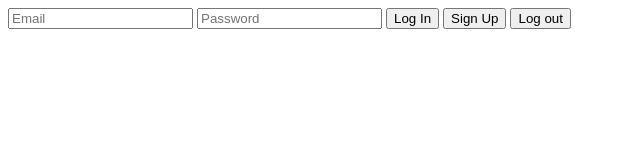
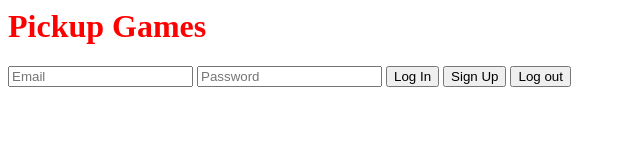
Before and after one commit to Bp3289/Pickup-Games1, a website: page ionic-maps/www/templates/landing.html in a window 1280 px wide. Shown: the whole page, without its empty margins (0-640 px from the left). Drawn offline with Linux system fonts and the light colour scheme; files that its build step writes are made by us from their sources.

Commit message:
Add h1 title to landing page, tested style

```diff
--- a/ionic-maps/www/css/style.css
+++ b/ionic-maps/www/css/style.css
@@ -1 +1,5 @@
 /* Empty. Add your own CSS if you like */
+
+h1 {
+	color: red;
+}
--- a/ionic-maps/www/js/controllers.js
+++ b/ionic-maps/www/js/controllers.js
@@ -52,7 +52,7 @@ $(document).ready(function() {
       firebase.auth().onAuthStateChanged(firebaseUser => {
         if(firebaseUser) {
           // console.log(firebaseUser);
-          window.location = '/#/map';
+          // window.location = '/#/map';
           btnLogout.classList.remove('hide');
         } else {
           console.log("not logged in");
--- a/ionic-maps/www/templates/landing.html
+++ b/ionic-maps/www/templates/landing.html
@@ -8,6 +8,8 @@
   	<link rel="stylesheet" type="text/css" href="./css/style.css">
   </head>
   <body>
+
+  <h1>Pickup Games</h1>
 
   	<div class="container">
   		<input id="txtEmail" type="email" placeholder="Email">
```
